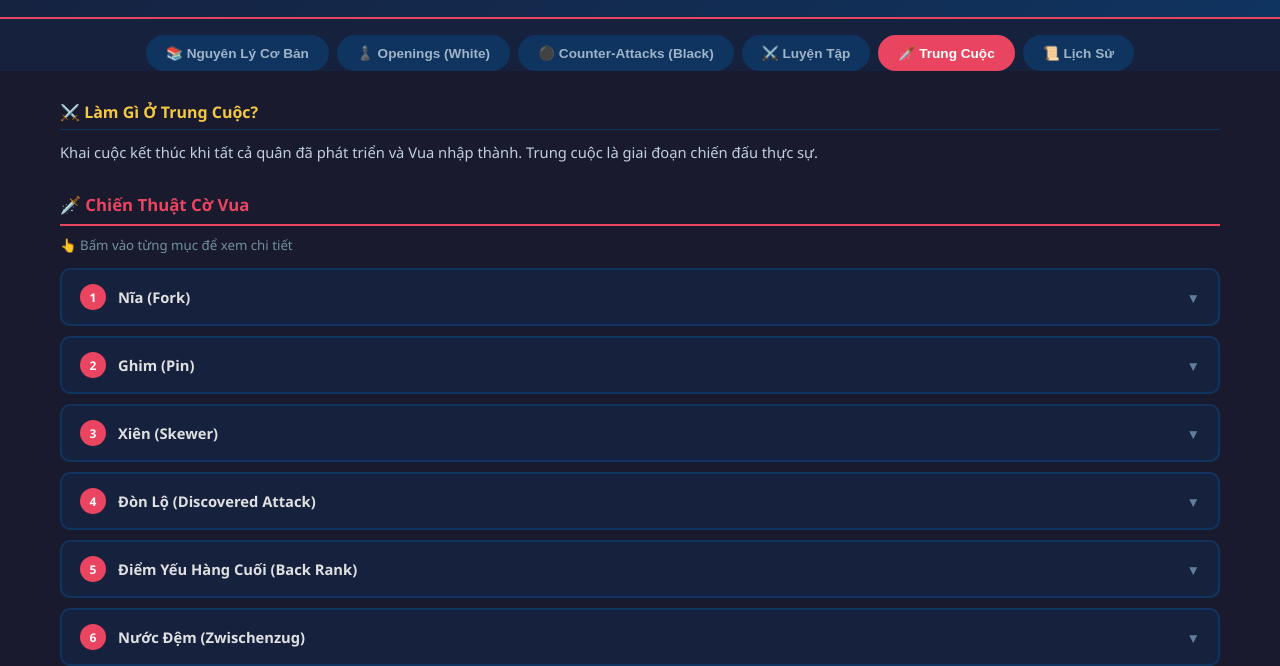
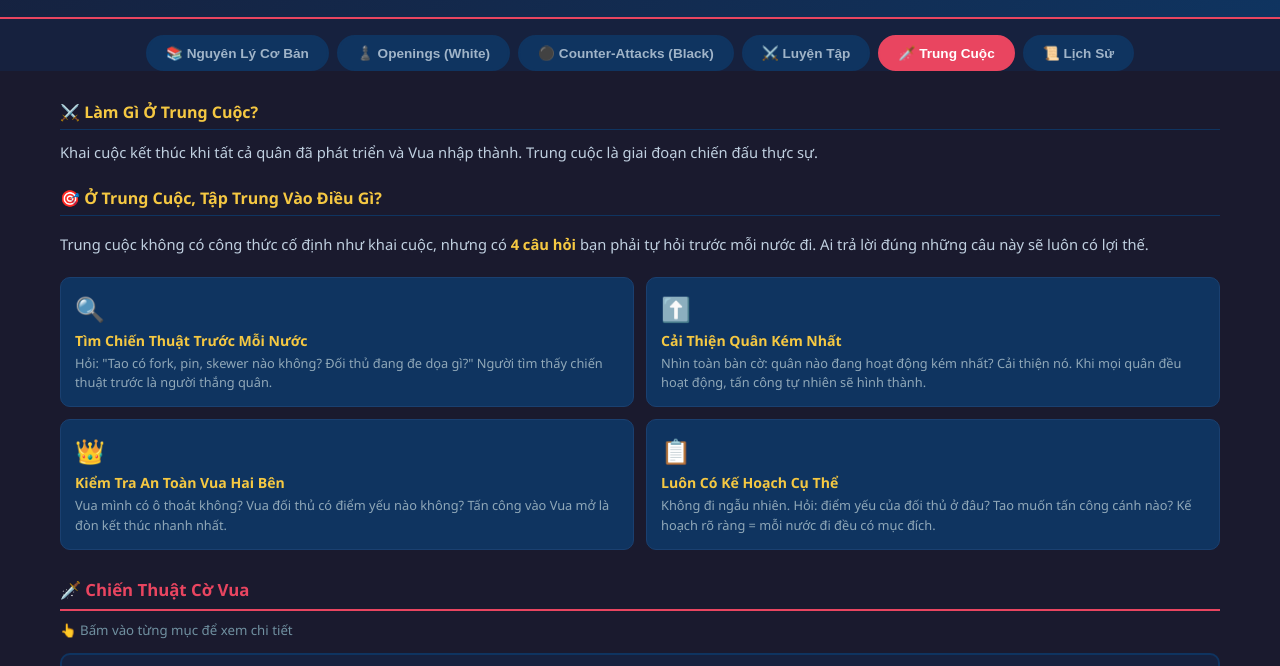
Before and after one commit to danhbui8/Chess, a website: page chess-backend/public/index.html in a window 1280 px wide. Both pictures are taken after a click on the button "🗡️ Trung Cuộc". Shown: the part 95-761 px from the top of the page. Drawn offline with Linux system fonts and the light colour scheme.

Commit message:
Add focus section to midgame tab: 4 key questions

```diff
--- a/chess-backend/public/index.html
+++ b/chess-backend/public/index.html
@@ -270,7 +270,17 @@ header p{color:#a0b4c8;margin-top:6px;font-size:.9rem;}
 <div id="tab-midgame" class="tab-content">
   <div style="max-width:1200px;margin:0 auto;padding:30px 20px;">
     <div class="sec"><h3 data-i18n="midgame.intro.title">⚔️ Làm Gì Ở Trung Cuộc?</h3><p data-i18n="midgame.intro.text">Khai cuộc kết thúc khi tất cả quân đã phát triển và Vua nhập thành. Trung cuộc là giai đoạn chiến đấu thực sự — kết hợp <strong style="color:#f5c842">chiến thuật sắc bén</strong> và <strong style="color:#f5c842">chiến lược dài hạn</strong> để giành lợi thế.</p></div>
-    <h3 style="color:#e94560;font-size:1.05rem;margin:28px 0 10px;padding-bottom:8px;border-bottom:2px solid #e94560;" data-i18n="midgame.tactic.title">🗡️ Chiến Thuật Cờ Vua</h3>
+    <div class="sec" style="margin-bottom:28px;">
+      <h3 data-i18n="midgame.focus.title" style="margin-bottom:16px;">🎯 Ở Trung Cuộc, Tập Trung Vào Điều Gì?</h3>
+      <p data-i18n="midgame.focus.text" style="color:#c0d0e0;line-height:1.7;font-size:.92rem;margin-bottom:20px;">Trung cuộc không có công thức cố định như khai cuộc, nhưng có <strong style="color:#f5c842">4 câu hỏi</strong> bạn phải tự hỏi trước mỗi nước đi. Ai trả lời đúng những câu này sẽ luôn có lợi thế.</p>
+      <div class="cgrid">
+        <div class="ci"><div class="cico">🔍</div><div class="ctit" data-i18n="midgame.f1.title">Tìm Chiến Thuật Trước Mỗi Nước</div><div class="cdesc" data-i18n="midgame.f1.desc">Hỏi: "Tao có fork, pin, skewer nào không? Đối thủ đang đe dọa gì?" Người tìm thấy chiến thuật trước là người thắng quân.</div></div>
+        <div class="ci"><div class="cico">⬆️</div><div class="ctit" data-i18n="midgame.f2.title">Cải Thiện Quân Kém Nhất</div><div class="cdesc" data-i18n="midgame.f2.desc">Nhìn toàn bàn cờ: quân nào của tao đang hoạt động kém nhất? Cải thiện nó. Khi mọi quân đều hoạt động, tấn công tự nhiên sẽ hình thành.</div></div>
+        <div class="ci"><div class="cico">👑</div><div class="ctit" data-i18n="midgame.f3.title">Kiểm Tra An Toàn Vua Hai Bên</div><div class="cdesc" data-i18n="midgame.f3.desc">Vua mình có ô thoát không? Vua đối thủ có điểm yếu nào không? Tấn công vào Vua mở là đòn kết thúc nhanh nhất.</div></div>
+        <div class="ci"><div class="cico">📋</div><div class="ctit" data-i18n="midgame.f4.title">Luôn Có Kế Hoạch Cụ Thể</div><div class="cdesc" data-i18n="midgame.f4.desc">Không đi ngẫu nhiên. Hỏi: điểm yếu của đối thủ ở đâu? Tao muốn tấn công cánh nào? Kế hoạch rõ ràng = mỗi nước đi đều có mục đích.</div></div>
+      </div>
+    </div>
+        <h3 style="color:#e94560;font-size:1.05rem;margin:28px 0 10px;padding-bottom:8px;border-bottom:2px solid #e94560;" data-i18n="midgame.tactic.title">🗡️ Chiến Thuật Cờ Vua</h3>
     <p style="color:#7090a0;font-size:.83rem;margin-bottom:14px;" data-i18n="midgame.tactic.hint">👆 Bấm vào từng mục để xem chi tiết</p>
     <div class="acc"><div class="acc-head" onclick="toggleAcc(this)"><span class="acc-num" style="background:#e94560;">1</span><span class="acc-title" data-mid-title="m1">Nĩa (Fork) — Tấn Công 2 Quân Cùng Lúc</span><span class="acc-arrow">▼</span></div><div class="acc-body"><div class="acc-why"><div class="acc-why-label" data-i18n="acc.why.label">🤔 Tại sao?</div><div class="acc-why-text" data-mid-why="m1">Một nước đi tạo ra 2 mối đe dọa đồng thời — đối thủ chỉ xử lý được 1. Mã là quân nĩa nguy hiểm nhất vì di chuyển hình chữ L rất khó đoán. Nĩa Mã vào Vua + Xe = chắc chắn thắng Xe. Nĩa tốt vào 2 quân = thắng material. Luôn tìm cơ hội nĩa trước mỗi nước — đặc biệt khi Mã ở trung tâm.</div></div><div class="acc-ben"><div class="acc-ben-label" data-i18n="acc.ben.label">✅ Lợi ích khi làm đúng</div><div class="acc-tags" data-mid-tags="m1"><span class="acc-tag">Thắng material chắc chắn</span><span class="acc-tag">Tạo 2 mối đe dọa từ 1 nước</span><span class="acc-tag">Đối thủ phải chọn cái nào để giữ</span><span class="acc-tag">Mã đặc biệt nguy hiểm khi nĩa</span></div></div></div></div>
     <div class="acc"><div class="acc-head" onclick="toggleAcc(this)"><span class="acc-num" style="background:#e94560;">2</span><span class="acc-title" data-mid-title="m2">Ghim (Pin) — Khóa Quân Đối Thủ Tại Chỗ</span><span class="acc-arrow">▼</span></div><div class="acc-body"><div class="acc-why"><div class="acc-why-label" data-i18n="acc.why.label">🤔 Tại sao?</div><div class="acc-why-text" data-mid-why="m2">Ghim tuyệt đối vào Vua: quân bị ghim không thể di chuyển — vi phạm luật. Ghim tương đối vào Hậu hoặc Xe: quân không dám di chuyển vì sẽ mất quân giá trị cao hơn. Mỗi quân bị ghim bị giảm 1 quân tấn công. Chiến thuật tiếp theo: tấn công quân bị ghim bằng thêm quân khác để buộc trao đổi bất lợi.</div></div><div class="acc-ben"><div class="acc-ben-label" data-i18n="acc.ben.label">✅ Lợi ích khi làm đúng</div><div class="acc-tags" data-mid-tags="m2"><span class="acc-tag">Giảm khả năng tấn công đối thủ</span><span class="acc-tag">Tấn công quân bị ghim bằng nhiều quân</span><span class="acc-tag">Tạo điểm yếu lâu dài trong trận địa</span><span class="acc-tag">Tượng và Xe là quân ghim hiệu quả nhất</span></div></div></div></div>
@@ -402,6 +412,16 @@ const T = {
     'm1': 'Nĩa (Fork)','m2': 'Ghim (Pin)','m3': 'Xiên (Skewer)','m4': 'Đòn Lộ (Discovered Attack)',
     'm5': 'Điểm Yếu Hàng Cuối (Back Rank)','m6': 'Nước Đệm (Zwischenzug)',
     'm7': 'Hoạt Động Quân','m8': 'Cấu Trúc Tốt','m9': 'Ô Căn Cứ (Outpost)','m10': 'Cột Mở Cho Xe',
+    'midgame.focus.title': '🎯 Ở Trung Cuộc, Tập Trung Vào Điều Gì?',
+    'midgame.focus.text': 'Trung cuộc không có công thức cố định như khai cuộc, nhưng có <strong style="color:#f5c842">4 câu hỏi</strong> bạn phải tự hỏi trước mỗi nước đi. Ai trả lời đúng những câu này sẽ luôn có lợi thế.',
+    'midgame.f1.title': 'Tìm Chiến Thuật Trước Mỗi Nước',
+    'midgame.f1.desc': 'Hỏi: "Tao có fork, pin, skewer nào không? Đối thủ đang đe dọa gì?" Người tìm thấy chiến thuật trước là người thắng quân.',
+    'midgame.f2.title': 'Cải Thiện Quân Kém Nhất',
+    'midgame.f2.desc': 'Nhìn toàn bàn cờ: quân nào đang hoạt động kém nhất? Cải thiện nó. Khi mọi quân đều hoạt động, tấn công tự nhiên sẽ hình thành.',
+    'midgame.f3.title': 'Kiểm Tra An Toàn Vua Hai Bên',
+    'midgame.f3.desc': 'Vua mình có ô thoát không? Vua đối thủ có điểm yếu nào không? Tấn công vào Vua mở là đòn kết thúc nhanh nhất.',
+    'midgame.f4.title': 'Luôn Có Kế Hoạch Cụ Thể',
+    'midgame.f4.desc': 'Không đi ngẫu nhiên. Hỏi: điểm yếu của đối thủ ở đâu? Tao muốn tấn công cánh nào? Kế hoạch rõ ràng = mỗi nước đi đều có mục đích.',
     'acc.why.label': '🤔 Tại sao?',
     'acc.ben.label': '✅ Lợi ích khi làm đúng',
     'history.title': '📜 Lịch Sử Ván Cờ', 'history.reload': '🔄 Tải lại', 'history.clear': '🗑️ Xoá tất cả',
@@ -446,6 +466,16 @@ const T = {
     'label.strong': '✅ PROS', 'label.weak': '❌ CONS',
     'label.moves': '🎯 Moves',
     'diff.beginner': 'Beginner', 'diff.intermediate': 'Intermediate', 'diff.advanced': 'Advanced',
+    'midgame.focus.title': '🎯 What To Focus On In The Middlegame?',
+    'midgame.focus.text': 'The middlegame has no fixed formula like the opening, but there are <strong style="color:#f5c842">4 questions</strong> you must ask yourself before every move. Whoever answers these correctly will always have the advantage.',
+    'midgame.f1.title': 'Look For Tactics Before Every Move',
+    'midgame.f1.desc': 'Ask: "Do I have a fork, pin, or skewer? What is my opponent threatening?" Whoever spots tactics first wins material.',
+    'midgame.f2.title': 'Improve Your Worst Piece',
+    'midgame.f2.desc': 'Scan the board: which of my pieces is the least active? Improve it. When all your pieces are active, attacks form naturally.',
+    'midgame.f3.title': 'Check King Safety on Both Sides',
+    'midgame.f3.desc': 'Does your King have an escape square? Does your opponent King have weaknesses? Attacking an exposed King is the fastest way to win.',
+    'midgame.f4.title': 'Always Have a Concrete Plan',
+    'midgame.f4.desc': 'Never move randomly. Ask: where is my opponent weakness? Which side do I want to attack? A clear plan means every move has purpose.',
     'tab.midgame': '🗡️ Middlegame',
     'midgame.intro.title': '⚔️ What To Do In The Middlegame?',
     'midgame.intro.text': 'The opening ends when all pieces are developed and the King is castled. The middlegame is where the real battle begins.',
```
